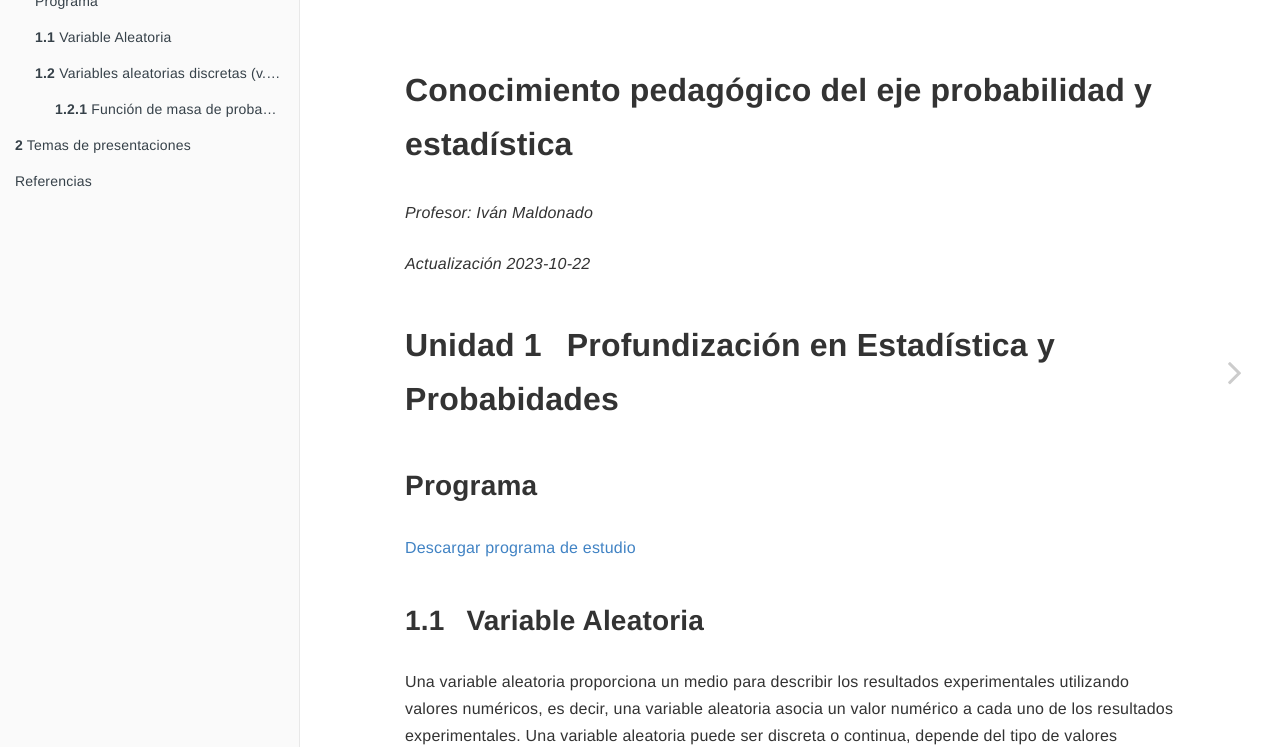
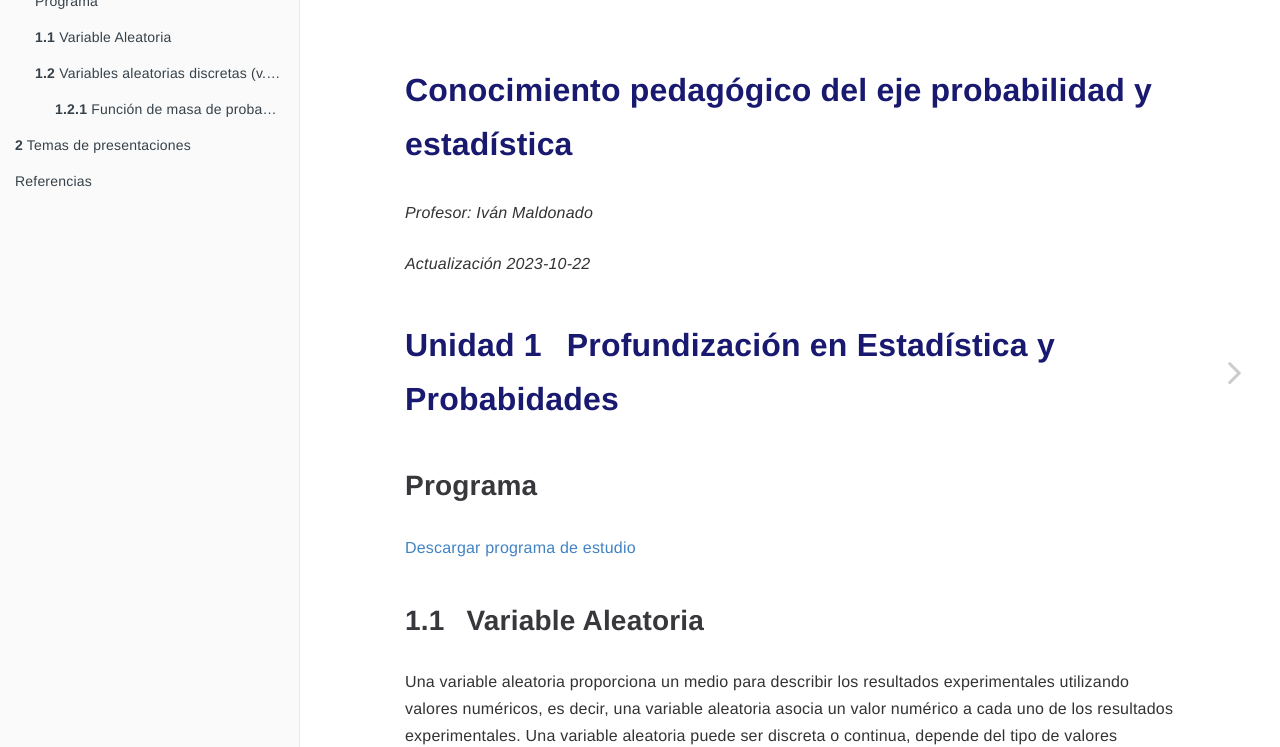
Before and after one commit to ivanmaldoc/demo, a plain HTML site: page index.html in a window 1280 px wide. Shown: the part 53-800 px from the top of the page. Drawn offline with nearby package versions, Linux system fonts and the light colour scheme; some packages are replaced by stand-ins of ours.

Commit message:
Add files via upload

```diff
--- a/style.css
+++ b/style.css
@@ -12,3 +12,18 @@ pre {
 pre code {
   white-space: inherit;
 }
+
+/* Cambiar el color de los títulos de los capítulos a rojo */
+h1.title, h1.author {
+  color: MidnightBlue;
+}
+
+ /* Cambiar el color de los títulos a rojo */
+h1 {
+    color: MidnightBlue;
+}
+
+/* Cambiar el color de los subtítulos a azul */
+h2 {
+    color: #38373c;
+}
```
